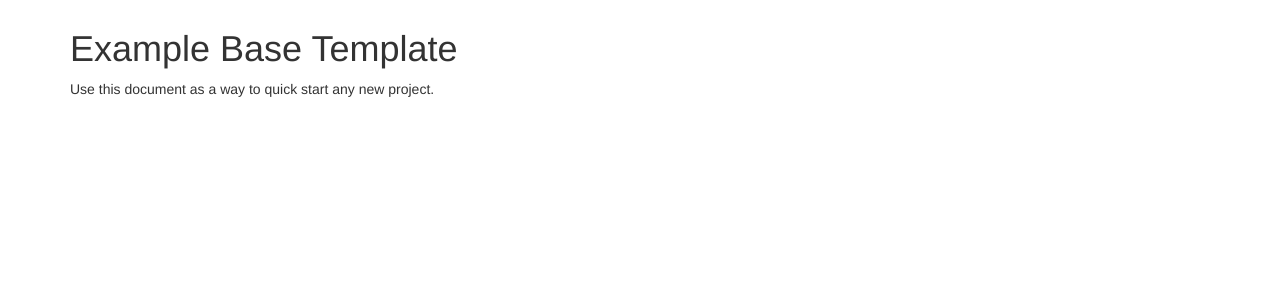
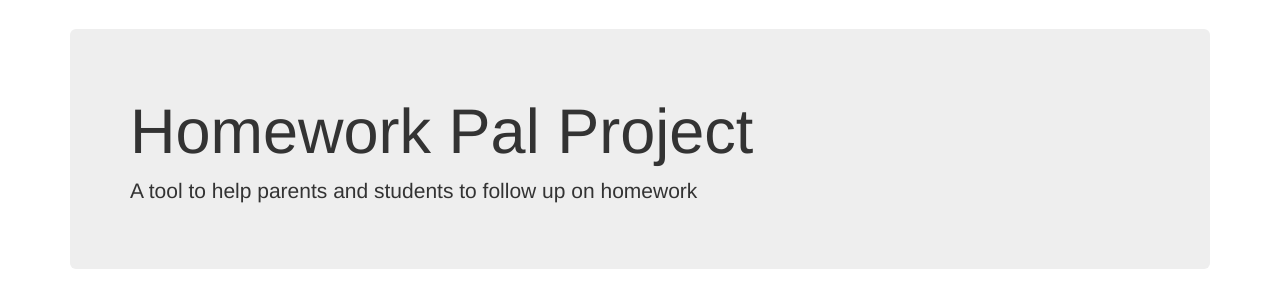
Before and after one commit to luiscberrocal/homeworkpal, a Django app: page / in a window 1280 px wide. Shown: the part 51-359 px from the top of the page. Run offline with Django 3.2, Linux system fonts and the light colour scheme; parts of the project's set-up code (start-up, migrations or seed data) failed here and were passed over; some libraries are stand-ins or nearby versions.

```diff
--- a/homeworkpal_project/templates/base.html
+++ b/homeworkpal_project/templates/base.html
@@ -67,13 +67,17 @@
 </div>
 
 <div class="container">
+     <h1>{% block page_title %}{% endblock page_title %}</h1>
+    {% block content %}
+    <div class="jumbotron">
 
-    <h1>{% block page_title %}Example Base Template{% endblock page_title %}</h1>
+    <h1>Homework Pal Project</h1>
 
-    {% block content %}
-    <p>Use this document as a way to quick start any new project.</p>
+
+    <p>A tool to help parents and students to follow up on homework</p>
+
+        </div>
     {% endblock content %}
-
 </div>
 <!-- /container -->
 
```
Also changed, not shown: homeworkpal_project/project_admin/forms.py (+12 -1 lines).
